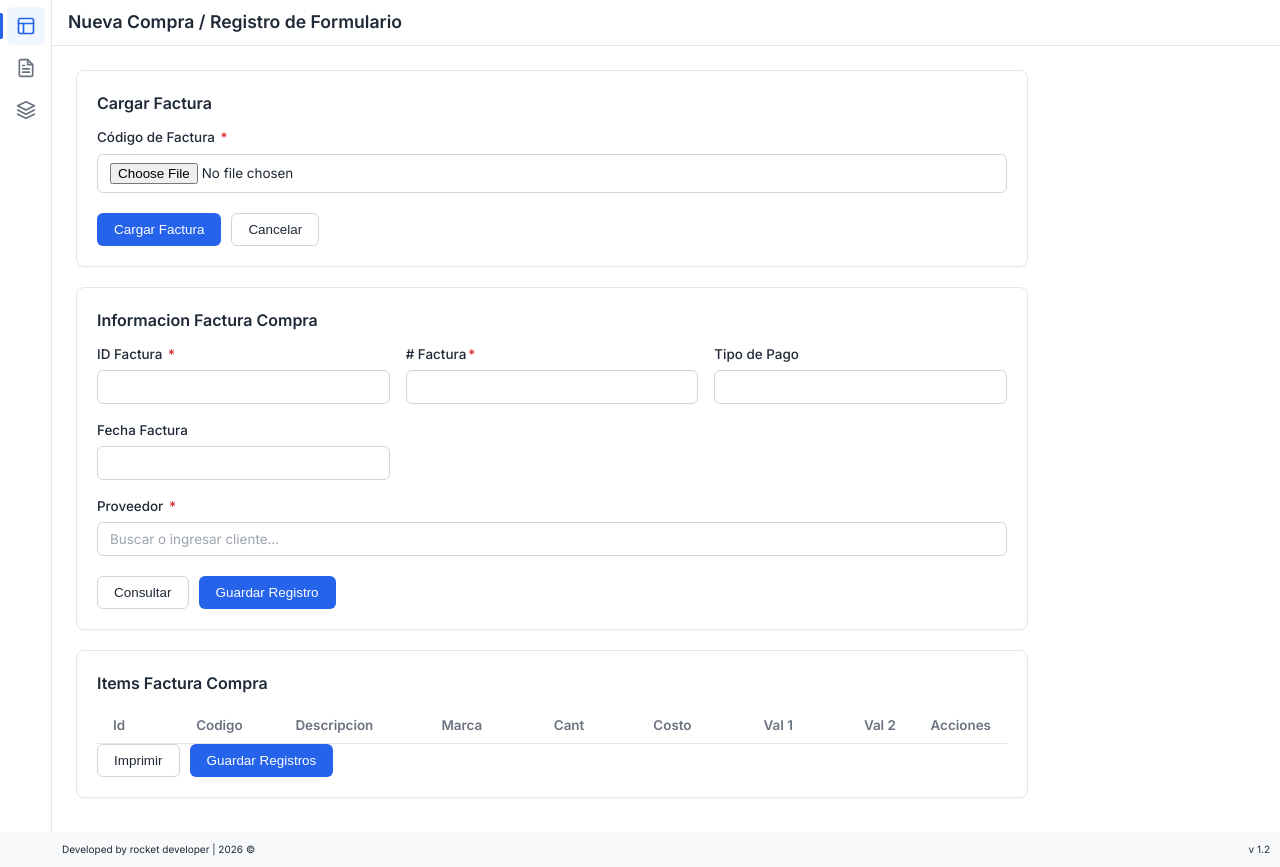
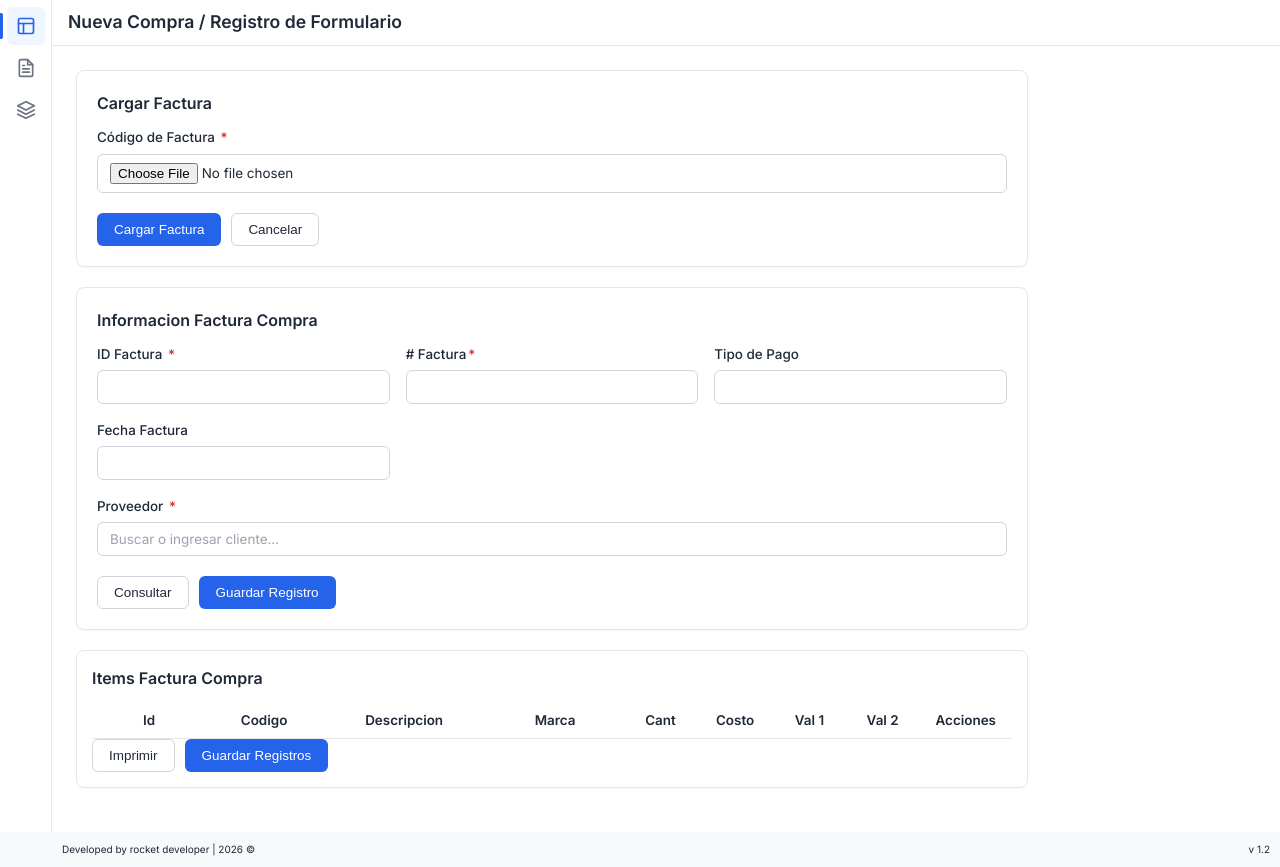
Before and after one commit to superempaquesyrepuestosla50-cell/StockApp-IA-v2, a Flask app: page /invoice/upload in a window 1280 px wide. Shown: the part 53-920 px from the top of the page. Run offline with Flask 3, Linux system fonts and the light colour scheme; lists and menus that the app fills with data are empty.

Commit message:
Add Column and css tables

```diff
--- a/static/css/index.css
+++ b/static/css/index.css
@@ -129,6 +129,7 @@ p {
     --font-size-base: 0.925rem;
     --font-size-lg: 1.125rem;
     --font-size-xl: 1.25rem;
+    --font-size-tiny: 0.55rem;
 
     /* Layout Measurements */
     --header-height: 52px;
@@ -352,6 +353,8 @@ body {
     color: var(--text-main);
 }
 
+
+
 .table-wrapper {
     flex: 1;
     overflow-x: auto;
@@ -365,7 +368,8 @@ body {
     text-align: left;
 }
 
-.data-table th {
+
+.data-table thead th {
     position: sticky;
     top: 0;
     background-color: var(--bg-surface);
@@ -375,21 +379,29 @@ body {
     border-bottom: 1px solid var(--border-light);
     z-index: 5;
     white-space: nowrap;
+    text-align: center;
 }
 
-.data-table td {
+.data-table thead th {
     padding: 10px 16px;
     border-bottom: 1px solid var(--border-light);
     color: var(--text-main);
     vertical-align: middle;
     white-space: nowrap;
 }
-
-.data-table tr.group-header {
+.data-table tbody tr td {
+    padding: 5px 7px;
+    border-bottom: 1px solid var(--border-light);
+    color: var(--text-main);
+    vertical-align: middle;
+    white-space: nowrap;
+    font-size: var(--font-size-xs);
+}
+.data-table tbody tr.group-header {
     background-color: var(--bg-subtle);
 }
 
-.data-table tr.group-header td {
+.data-table tbody tr.group-header td {
     padding: 6px 16px;
     font-weight: 500;
     border-bottom: 1px solid var(--border-light);
@@ -574,6 +586,14 @@ textarea.form-control {
     box-shadow: 0 1px 2px rgba(0, 0, 0, 0.03);
 }
 
+.card-table {
+    background-color: var(--bg-surface);
+    border: 1px solid var(--border-light);
+    border-radius: var(--border-radius-lg);
+    padding: 15px;
+    margin-bottom: 20px;
+    box-shadow: 0 1px 2px rgba(0, 0, 0, 0.03);
+}
 .card-title {
     font-size: 1rem;
     font-weight: 600;
--- a/templates/invoice/upload-form.html
+++ b/templates/invoice/upload-form.html
@@ -8,7 +8,7 @@
     <div class="form-container">
         <div class="card">
             <div class="card-title">Cargar Factura</div>
-            <form id="invoice-upload-form" action="{{ url_for('demos') }}" method="post" enctype="multipart/form-data">
+            <form id="invoice-upload-form" action="{{ url_for('upload_invoice') }}" method="post" enctype="multipart/form-data">
                 <div class="form-grid">
                     <div class="form-group">
                         <label class="form-label">Código de Factura <span class="required">*</span></label>
@@ -60,7 +60,7 @@
             </form>
 
         </div>
-        <div class="card">
+        <div class="card-table">
             <div class="card-title">Items Factura Compra</div>
             <div class="table-wrapper">
                 <table class="data-table">
@@ -68,13 +68,13 @@
                         <tr>
                             <th style="width: 160px;">Id</th>
                             <th style="width: 140px;">Codigo</th>
-                            <th>Descripcion</th>
-                            <th style="text-align: right; width: 180px;">Marca</th>
-                            <th style="text-align: right; width: 180px;">Cant</th>
-                            <th style="text-align: right; width: 180px;">Costo</th>
-                            <th style="text-align: right; width: 180px;">Val 1</th>
-                            <th style="text-align: right; width: 180px;">Val 2</th>
-                            <th style="text-align: right; width: 100px;">Acciones</th>
+                            <th style="width: 200px;">Descripcion</th>
+                            <th style="width: 180px;">Marca</th>
+                            <th style="width: 80px;">Cant</th>
+                            <th style="width: 80px;">Costo</th>
+                            <th style="width: 80px;">Val 1</th>
+                            <th style="width: 80px;">Val 2</th>
+                            <th style="width: 80px;">Acciones</th>
                         </tr>
                     </thead>
                     <tbody id="body-table-items">
@@ -264,12 +264,12 @@
         document.getElementById('modalMarca').value = "";
         document.getElementById('modalCant').value = cant;
         document.getElementById('modalCosto').value = costo;
+        document.getElementById('modalValor1').value = 0;
+        document.getElementById('modalValor2').value = 0;
         document.getElementById('modalTitle').innerText = 'Editar Venta (' + code + ')';
 
         if (button) {
             activeRowElement = button.parentElement.parentElement
-            console.log(activeRowElement);
-
         }
         document.getElementById('editModal').classList.add('active');
     }
```
